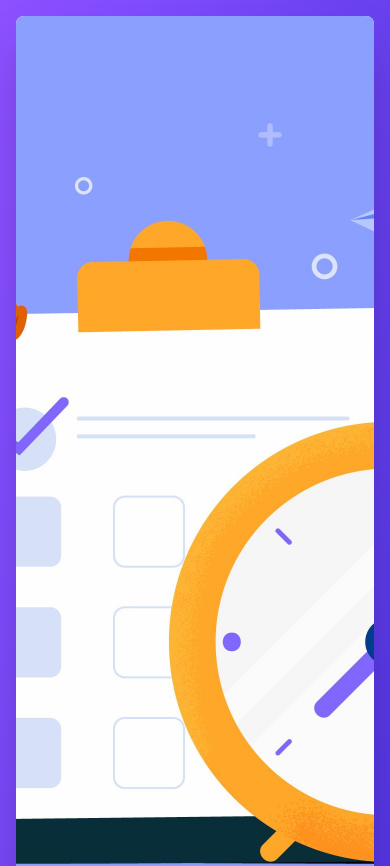
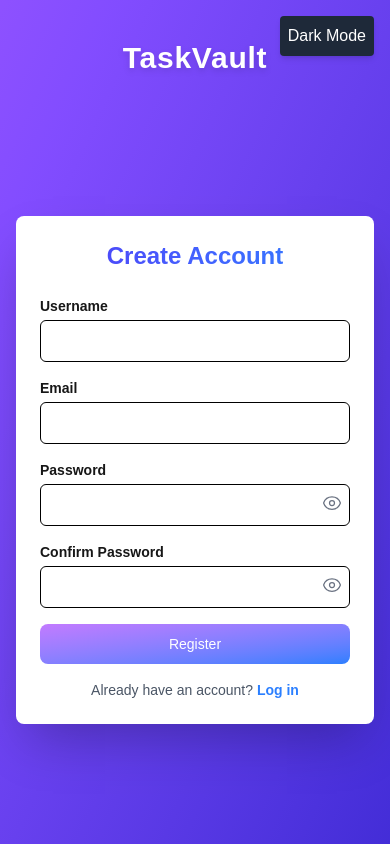
Before and after one commit to Sampath252005/task-manager, a Next.js app: page /register in a window 390 px wide. Shown: the top 866 px of the page. After the commit the page ends 844 px from the top, so only its background shows below. Built offline with nearby package versions, Linux system fonts and the light colour scheme.

Commit message:
madem some compoenent is responsive

```diff
--- a/app/components/Calender.js
+++ b/app/components/Calender.js
@@ -1,5 +1,6 @@
 "use client";
 import { useState, useEffect } from "react";
+
 import {
   format,
   startOfMonth,
--- a/app/components/ClientLayoutWrapper.js
+++ b/app/components/ClientLayoutWrapper.js
@@ -25,7 +25,7 @@ const ClientLayoutWrapper = ({ children }) => {
     <div className="flex">
       <NavBar NavbarShow={NavbarShow} setNavbarShow={setNavbarShow} />
       <div
-        className={`flex flex-col bg-gray-900 min-h-screen ${
+        className={`flex flex-col bg-gray-900  md:min-h-screen  w-full ${
           NavbarShow
             ? "md:ml-20 ml-15 w-[calc(100%-5rem)] md:w-[calc(100%-5rem)]"
             : "w-full"
--- /dev/null
+++ b/app/components/SearchIanimation.js
@@ -0,0 +1,17 @@
+"use client";
+import React from "react";
+import { DotLottieReact } from "@lottiefiles/dotlottie-react";
+
+const Searchanimation = () => {
+  return (
+    <div className="w-[200px] h-[200px]">
+      <DotLottieReact
+        src="https://lottie.host/6c12d6c4-2fac-42d0-9f4b-adbd8e7ddee5/bA607IPAyR.lottie"
+        loop
+        autoplay
+      />
+    </div>
+  );
+};
+
+export default Searchanimation;
--- a/app/components/TaskList.js
+++ b/app/components/TaskList.js
@@ -4,6 +4,7 @@ import React, { useEffect } from "react";
 import TaskCard from "./TaskCard";
 import Loading from "./Loading";
 import { useTasks } from "../hooks/useTasks";
+import AddTaskAnimation from "./AddTaskAnimation";
 
 const TaskList = () => {
   const { tasks, loading, refreshTasks } = useTasks();
@@ -13,7 +14,7 @@ const TaskList = () => {
   }, []);
 
   if (loading) return <Loading />;
-  if (!tasks||tasks.length === 0) return <div>No tasks found</div>;
+  if (!tasks||tasks.length === 0) return <div className="min-h-[70vh] justify-center items-center"><AddTaskAnimation/></div>;
 
   return (
     <div className="grid grid-cols-1 sm:grid-cols-2 lg:grid-cols-3 gap-6 p-2">
--- a/app/register/page.js
+++ b/app/register/page.js
@@ -5,8 +5,10 @@ import { useForm } from "react-hook-form";
 import { useRouter } from "next/navigation";
 import { EyeIcon, EyeSlashIcon } from "@heroicons/react/24/outline";
 import Alert from "../components/Alert";
+import { motion } from "framer-motion";
 
 const Register = () => {
+  const [darkMode, setDarkMode] = React.useState(false);
   const [showPassword, setShowPassword] = React.useState(false);
   const [showConfirmPassword, setShowConfirmPassword] = React.useState(false);
   const [alertType, setAlertType] = React.useState("");
@@ -125,98 +127,103 @@ const Register = () => {
   };
 
   return (
-    <div className="min-h-screen bg-gradient-to-br from-violet-500 to-indigo-700 flex items-center justify-center p-4 relative">
+     <motion.div
+      initial={{ opacity: 0 }}
+      animate={{ opacity: 1 }}
+      exit={{ opacity: 0 }}
+      className={`min-h-screen transition-colors duration-500 ${
+        darkMode
+          ? "bg-gray-900 text-white"
+          : "bg-gradient-to-br from-violet-500 to-indigo-700"
+      } flex items-center justify-center px-4 py-10 relative`}
+    >
+      <button
+        onClick={() => setDarkMode(!darkMode)}
+        className="absolute top-4 right-4 p-2 bg-gray-800 text-white rounded shadow-md z-50"
+      >
+        {darkMode ? "Light Mode" : "Dark Mode"}
+      </button>
+
       {alertVisible && (
-        <div className="absolute top-5 md:top-25 left-1/2 transform -translate-x-1/2 w-full max-w-md z-50">
+        <div className="absolute top-5 left-1/2 transform -translate-x-1/2 w-full max-w-md z-50">
           <Alert type={alertType} message={alertMessage} />
         </div>
       )}
 
-      <h1 className="absolute top-12 text-4xl font-extrabold text-white drop-shadow-md tracking-wide ">
+      <h1 className="absolute top-10 text-3xl md:text-4xl font-extrabold text-white drop-shadow-md tracking-wide text-center">
         TaskVault
       </h1>
 
-      <div className="bg-white rounded-lg shadow-2xl overflow-hidden flex flex-col md:flex-row max-w-4xl w-full ">
+      <motion.div
+        initial={{ scale: 0.95 }}
+        animate={{ scale: 1 }}
+        transition={{ duration: 0.4 }}
+        className="bg-white dark:bg-gray-800 rounded-lg shadow-2xl overflow-hidden flex flex-col md:flex-row max-w-4xl w-full mt-24"
+      >
         {/* Image Section */}
-        <div className="relative w-full md:w-1/2 h-[1000px] md:h-auto">
+        <div className="relative hidden md:block md:w-1/2 h-96 md:h-auto">
           <Image
             src="/loginPage_image.jpg"
             alt="Register"
             layout="fill"
             objectFit="cover"
-            sizes="100vw"
             className="object-cover"
             priority
           />
         </div>
 
         {/* Form Section */}
-        <div className="w-full md:w-1/2 p-8 bg-white">
-          <h1 className="text-3xl font-bold text-center text-transparent bg-clip-text bg-gradient-to-r from-indigo-600 to-blue-500 mb-6">
+        <div className="w-full md:w-1/2 p-6 sm:p-8">
+          <h2 className="text-2xl md:text-3xl font-bold text-center text-transparent bg-clip-text bg-gradient-to-r from-indigo-600 to-blue-500 dark:text-white mb-6">
             Create Account
-          </h1>
+          </h2>
 
           <form className="space-y-4" onSubmit={handleSubmit(onSubmit)}>
-            {/* Username */}
             <div>
-              <label className="block text-sm font-semibold text-gray-700">
-                Username
-              </label>
+              <label className="block text-sm font-semibold">Username</label>
               <input
                 {...register("username", { required: "Username is required" })}
-                type="text"
-                placeholder="Enter username"
-                className="w-full mt-1 p-2 border border-gray-300 rounded-md focus:outline-none focus:ring-2 focus:ring-indigo-400 text-black"
+                className="w-full mt-1 p-2 border rounded-md focus:outline-none focus:ring-2 text-black dark:text-white dark:bg-gray-700 dark:border-gray-600"
               />
               {errors.username && (
-                <p className="text-red-500 text-sm">
-                  {errors.username.message}
-                </p>
+                <p className="text-red-500 text-sm">{errors.username.message}</p>
               )}
             </div>
 
-            {/* Email */}
             <div>
-              <label className="block text-sm font-semibold text-gray-700">
-                Email
-              </label>
+              <label className="block text-sm font-semibold">Email</label>
               <input
                 {...register("email", {
                   required: "Email is required",
                   pattern: {
                     value: /^[^\s@]+@[^\s@]+\.[^\s@]+$/,
-                    message: "Invalid email address",
+                    message: "Invalid email",
                   },
                 })}
                 type="email"
-                placeholder="Enter email"
-                className="w-full mt-1 p-2 border border-gray-300 rounded-md focus:outline-none focus:ring-2 focus:ring-indigo-400 text-black"
+                className="w-full mt-1 p-2 border rounded-md focus:outline-none focus:ring-2 text-black dark:text-white dark:bg-gray-700 dark:border-gray-600"
               />
               {errors.email && (
                 <p className="text-red-500 text-sm">{errors.email.message}</p>
               )}
             </div>
 
-            {/* Password */}
             <div>
-              <label className="block text-sm font-semibold text-gray-700">
-                Password
-              </label>
+              <label className="block text-sm font-semibold">Password</label>
               <div className="relative">
                 <input
                   {...register("password", {
                     required: "Password is required",
                     minLength: {
                       value: 6,
-                      message: "Password must be at least 6 characters",
+                      message: "Minimum 6 characters",
                     },
                   })}
                   type={showPassword ? "text" : "password"}
-                  placeholder="Enter password"
-                  className="w-full mt-1 p-2 border border-gray-300 rounded-md focus:outline-none focus:ring-2 focus:ring-indigo-400 text-black"
+                  className="w-full mt-1 p-2 border rounded-md focus:outline-none focus:ring-2 text-black dark:text-white dark:bg-gray-700 dark:border-gray-600"
                 />
                 <span
-                  onClick={togglePasswordVisibility}
+                  onClick={() => setShowPassword(!showPassword)}
                   className="absolute top-1/2 right-2 transform -translate-y-1/2 cursor-pointer"
                 >
                   {showPassword ? (
@@ -227,30 +234,23 @@ const Register = () => {
                 </span>
               </div>
               {errors.password && (
-                <p className="text-red-500 text-sm">
-                  {errors.password.message}
-                </p>
+                <p className="text-red-500 text-sm">{errors.password.message}</p>
               )}
             </div>
 
-            {/* Confirm Password */}
             <div>
-              <label className="block text-sm font-semibold text-gray-700">
-                Confirm Password
-              </label>
+              <label className="block text-sm font-semibold">Confirm Password</label>
               <div className="relative">
                 <input
                   {...register("confirmPassword", {
                     required: "Confirm password is required",
-                    validate: (val) =>
-                      val === watch("password") || "Passwords do not match",
+                    validate: (val) => val === watch("password") || "Passwords do not match",
                   })}
                   type={showConfirmPassword ? "text" : "password"}
-                  placeholder="Confirm password"
-                  className="w-full mt-1 p-2 border border-gray-300 rounded-md focus:outline-none focus:ring-2 focus:ring-indigo-400 text-black"
+                  className="w-full mt-1 p-2 border rounded-md focus:outline-none focus:ring-2 text-black dark:text-white dark:bg-gray-700 dark:border-gray-600"
                 />
                 <span
-                  onClick={toggleConfirmPasswordVisibility}
+                  onClick={() => setShowConfirmPassword(!showConfirmPassword)}
                   className="absolute top-1/2 right-2 transform -translate-y-1/2 cursor-pointer"
                 >
                   {showConfirmPassword ? (
@@ -267,15 +267,14 @@ const Register = () => {
               )}
             </div>
 
-            {/* Submit Button */}
             <button
               type="submit"
-              className="w-full text-white bg-gradient-to-br from-purple-400 to-blue-500 hover:bg-gradient-to-bl focus:ring-4 focus:outline-none focus:ring-blue-300 dark:focus:ring-blue-800 font-medium rounded-lg text-sm px-5 py-2.5 text-center me-2 mb-2"
+              className="w-full text-white bg-gradient-to-br from-purple-400 to-blue-500 hover:from-purple-500 hover:to-indigo-600 focus:ring-4 focus:outline-none focus:ring-blue-300 rounded-lg text-sm px-5 py-2.5"
             >
               Register
             </button>
-            <p className="text-sm text-center text-gray-500">
-              Already have an account?{" "}
+            <p className="text-sm text-center text-gray-600 dark:text-gray-300">
+              Already have an account?{' '}
               <a
                 href="/loginPage"
                 className="font-semibold text-blue-500 hover:text-blue-700"
@@ -285,8 +284,8 @@ const Register = () => {
             </p>
           </form>
         </div>
-      </div>
-    </div>
+      </motion.div>
+    </motion.div>
   );
 };
 
--- a/package.json
+++ b/package.json
@@ -10,6 +10,7 @@
   },
   "dependencies": {
     "@heroicons/react": "^2.2.0",
+    "@lottiefiles/dotlottie-react": "^0.14.3",
     "@reduxjs/toolkit": "^2.8.2",
     "bcrypt": "^5.1.1",
     "date-fns": "^4.1.0",
```
Also changed, not shown: app/calender/page.js (+2 -7 lines), app/components/AddTaskAnimation.js (added, +72 -0 lines), app/components/Loading.js (+9 -23 lines), app/components/NavBar.js (+8 -8 lines), app/page.js (+28 -3 lines), public/addicon.png (added), 1 other file (tests, documents, lock files or other folders).
